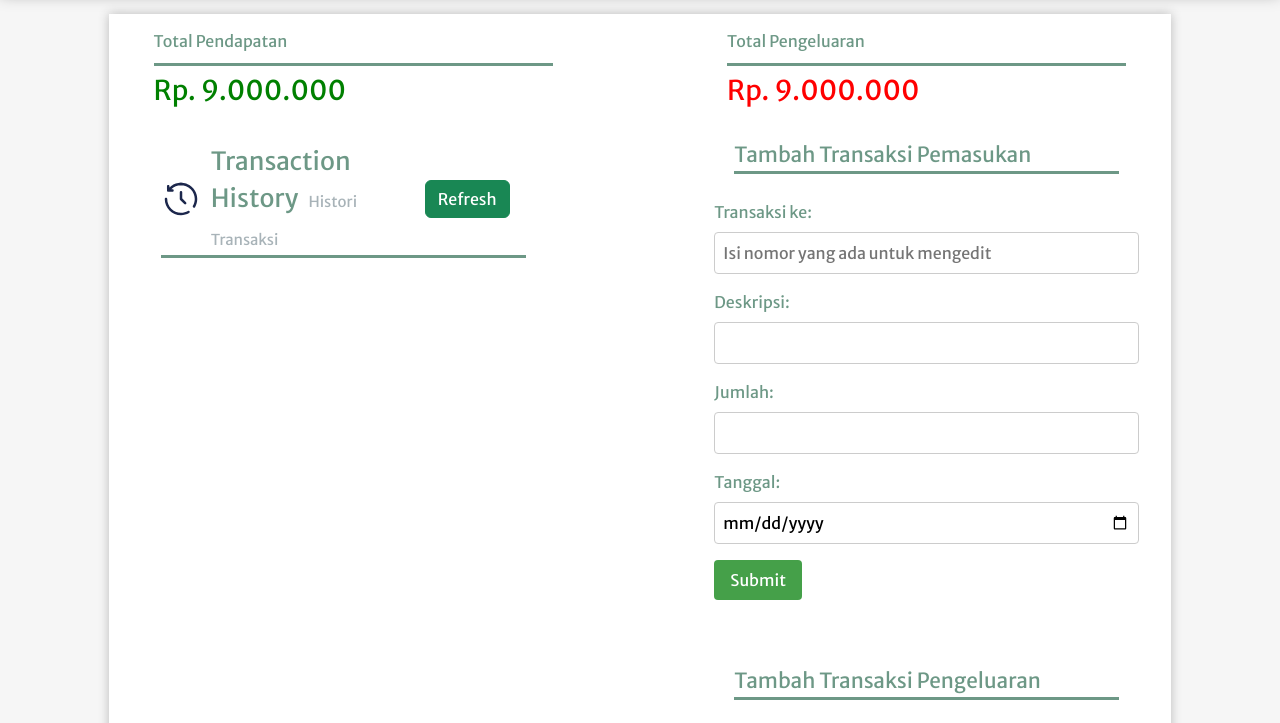
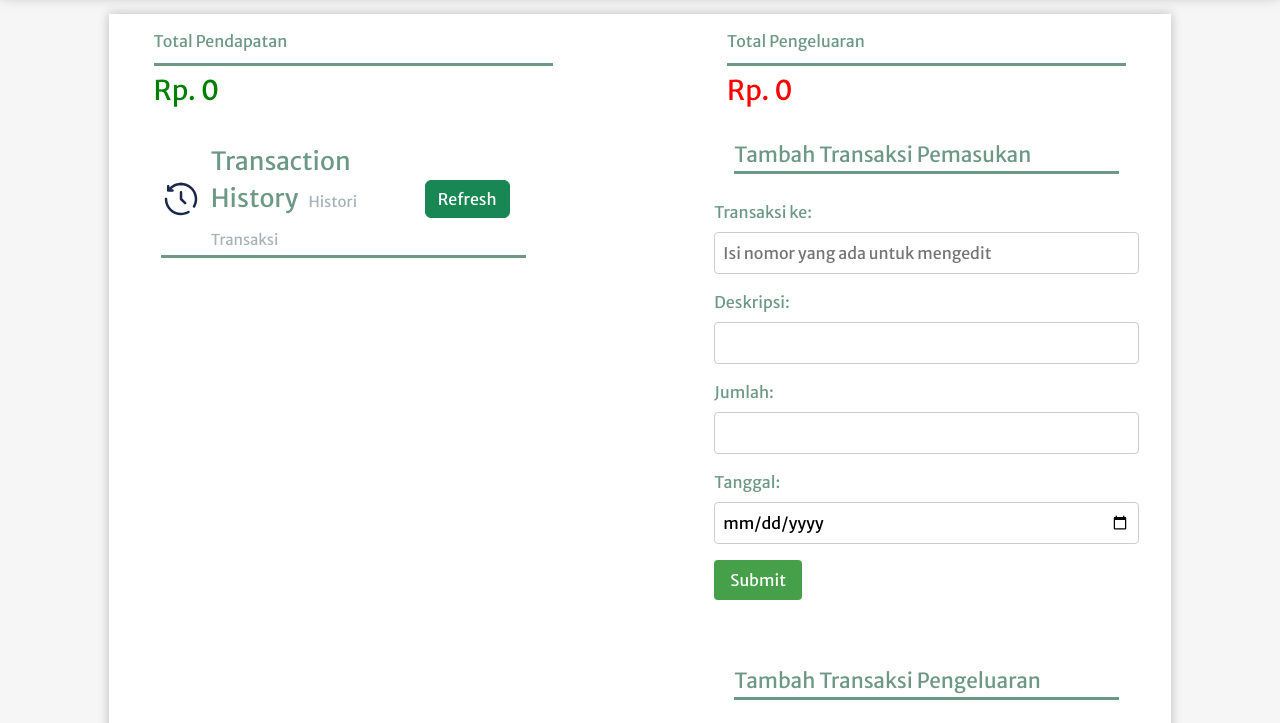
Before and after one commit to chawnima/uang-kita-utspbp, a website with bundled scripts: page p1-form.html in a window 1280 px wide. Shown: the part 70-793 px from the top of the page. Built offline with nearby package versions, Linux system fonts and the light colour scheme.

Commit message:
p1-form.html

```diff
--- a/p1-form.html
+++ b/p1-form.html
@@ -69,7 +69,7 @@
           Total Pendapatan
         </div>
         <div class="duitijo" style="font-size: 1.7rem; margin-left: 3%; max-height: 20px;" id="jumlahTotal">
-          Rp. 9.000.000
+          Rp. 0
         </div>
         <div id="historyContainer" class="history-rill historyp1">
           <div class="history-title historytp1">
@@ -87,7 +87,7 @@
           Total Pengeluaran
         </div>
         <div class="duitmerah" style="font-size: 1.7rem; margin-left: 3%;  max-height: 20px;" id="jumlahKeluar">
-          Rp. 9.000.000
+          Rp. 0
         </div>
         <div class="form">
           <div class="history-title titletambahp1">
```
